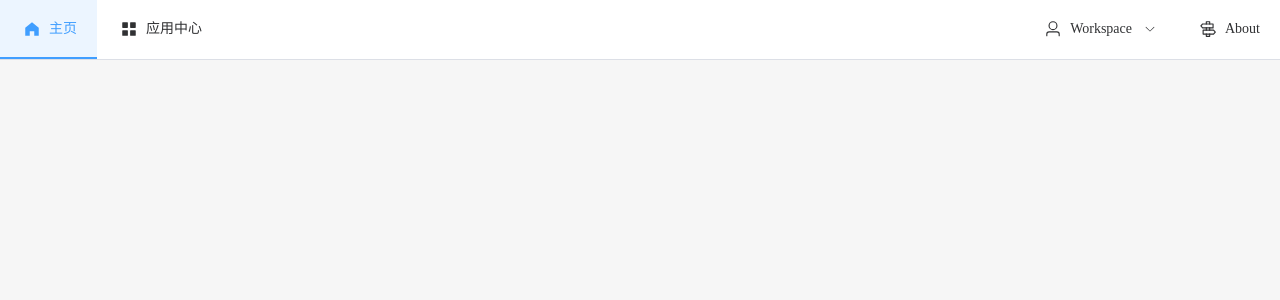
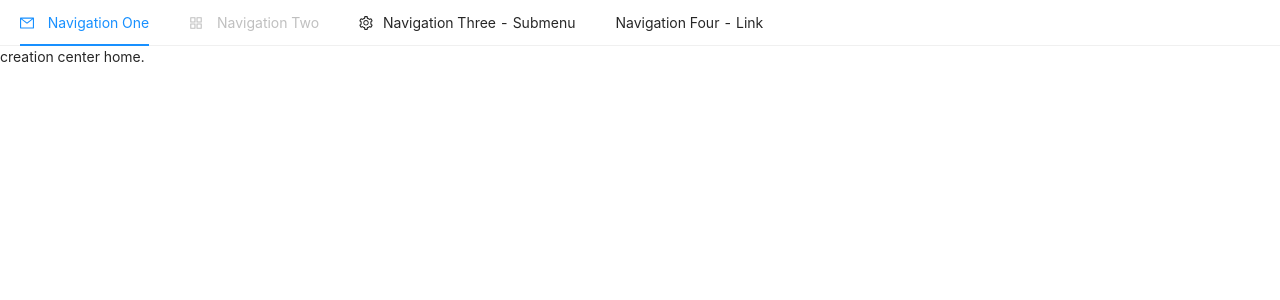
Before and after one commit to smsmpanda/combat, a Vue app: page /create/home in a window 1280 px wide. Shown: the top 300 px of the page. Built offline with nearby package versions, Linux system fonts and the light colour scheme.

Commit message:
新增“创作中心”

```diff
--- a/package.json
+++ b/package.json
@@ -7,6 +7,7 @@
     "build": "vue-cli-service build"
   },
   "dependencies": {
+    "ant-design-vue": "^3.2.20",
     "axios": "^1.4.0",
     "core-js": "^3.8.3",
     "element-plus": "^2.3.7",
--- /dev/null
+++ b/public/create.html
@@ -0,0 +1,12 @@
+<!DOCTYPE html>
+<html lang="en">
+<head>
+    <meta charset="UTF-8">
+    <meta name="viewport" content="width=device-width, initial-scale=1.0">
+    <title>创作中心</title>
+</head>
+<body>
+    <div id="app">
+    </div>
+</body>
+</html>
--- a/src/components/Nav.vue
+++ b/src/components/Nav.vue
@@ -17,32 +17,32 @@
             </template>
         </el-menu-item>
         <div class="container-fill" />
+        <el-menu-item @click="gotoCreationCenter">
+            <template #title>
+                <el-icon>
+                    <DataBoard />
+                </el-icon>
+                <span>创作中心</span>
+            </template>
+        </el-menu-item>
         <el-sub-menu index="3">
             <template #title>
                 <el-icon>
                     <User />
                 </el-icon>
-                <span>Workspace</span>
+                <span>个人空间</span>
             </template>
             <el-menu-item index="3-1">item one</el-menu-item>
             <el-menu-item index="3-2">item two</el-menu-item>
             <el-menu-item index="3-3">item three</el-menu-item>
         </el-sub-menu>
-        <el-menu-item index="/about">
-            <template #title>
-                <el-icon>
-                    <Guide />
-                </el-icon>
-                <span>About</span>
-            </template>
-        </el-menu-item>
     </el-menu>
 </template>
 
 <script lang="ts">
 import { defineComponent, onMounted, reactive } from 'vue';
-import { HomeFilled, Menu, User, Guide } from '@element-plus/icons-vue'
-import { useRoute } from 'vue-router';
+import { HomeFilled, Menu, User, Guide, DataBoard } from '@element-plus/icons-vue'
+import { useRoute, useRouter } from 'vue-router';
 
 export default defineComponent({
     name: 'App',
@@ -50,20 +50,27 @@ export default defineComponent({
         HomeFilled,
         Menu,
         User,
-        Guide
+        Guide,
+        DataBoard
     },
     setup() {
 
+        const route = useRoute()
         const data = reactive({
             activePath: ''
         });
 
         onMounted(() => {
-            data.activePath = useRoute().path
+            data.activePath = route.path
         })
 
+        const gotoCreationCenter = (e) => {
+            window.open('/create', '_blank')
+        }
+
         return {
-            data
+            data,
+            gotoCreationCenter
         }
     }
 })
--- /dev/null
+++ b/src/create/App.vue
@@ -0,0 +1,23 @@
+<template>
+    <NavHeader />
+    <RouterView>
+
+    </RouterView>
+</template>
+
+<script lang='ts'>
+import { defineComponent, reactive } from 'vue'
+import NavHeader from '@/create/components/NavHeader.vue'
+
+export default defineComponent({
+    name: 'App',
+    components: {
+        NavHeader
+    },
+    setup() {
+        return {}
+    }
+})
+</script>
+
+<style scoped></style>
--- /dev/null
+++ b/src/create/components/NavHeader.vue
@@ -0,0 +1,57 @@
+<template>
+    <a-menu v-model:selectedKeys="current" mode="horizontal">
+        <a-menu-item key="mail">
+            <template #icon>
+                <mail-outlined />
+            </template>
+            Navigation One
+        </a-menu-item>
+        <a-menu-item key="app" disabled>
+            <template #icon>
+                <appstore-outlined />
+            </template>
+            Navigation Two
+        </a-menu-item>
+        <a-sub-menu key="sub1">
+            <template #icon>
+                <setting-outlined />
+            </template>
+            <template #title>Navigation Three - Submenu</template>
+            <a-menu-item-group title="Item 1">
+                <a-menu-item key="setting:1">Option 1</a-menu-item>
+                <a-menu-item key="setting:2">Option 2</a-menu-item>
+            </a-menu-item-group>
+            <a-menu-item-group title="Item 2">
+                <a-menu-item key="setting:3">Option 3</a-menu-item>
+                <a-menu-item key="setting:4">Option 4</a-menu-item>
+            </a-menu-item-group>
+        </a-sub-menu>
+        <a-menu-item key="alipay">
+            <a href="https://antdv.com" target="_blank" rel="noopener noreferrer">
+                Navigation Four - Link
+            </a>
+        </a-menu-item>
+    </a-menu>
+</template>
+
+<script lang='ts'>
+import { defineComponent, ref } from 'vue'
+import { MailOutlined, AppstoreOutlined, SettingOutlined } from '@ant-design/icons-vue';
+
+export default defineComponent({
+    name: 'App',
+    components: {
+        MailOutlined,
+        AppstoreOutlined,
+        SettingOutlined,
+    },
+    setup() {
+        const current = ref<string[]>(['mail']);
+        return {
+            current,
+        };
+    }
+})
+</script>
+
+<style scoped></style>
--- /dev/null
+++ b/src/create/router/index.ts
@@ -0,0 +1,28 @@
+import { createRouter, createWebHistory, RouteRecordRaw } from "vue-router"
+import Home from "@/create/views/Home.vue"
+import About from "@/create/views/About.vue"
+
+const routes: Array<RouteRecordRaw> = [
+    {
+        path: '/create',
+        children: [
+            {
+                path: "about",
+                name: "About",
+                component: About
+            },
+            {
+                path: 'home',
+                name: "Home",
+                component: Home
+            }
+        ]
+    }
+];
+
+const router = createRouter({
+    history: createWebHistory(),
+    routes,
+});
+
+export default router;
--- /dev/null
+++ b/src/create/views/About.vue
@@ -0,0 +1,15 @@
+<template>
+    <div>Creation center about.</div>
+</template>
+
+<script lang='ts'>
+import { defineComponent, reactive } from 'vue'
+export default defineComponent({
+    name: 'App',
+    setup() {
+        return {}
+    }
+})
+</script>
+
+<style scoped></style>
--- /dev/null
+++ b/src/create/views/Home.vue
@@ -0,0 +1,15 @@
+<template>
+    <div>creation center home.</div>
+</template>
+
+<script lang='ts'>
+import { defineComponent, reactive } from 'vue'
+export default defineComponent({
+    name: 'App',
+    setup() {
+        return {}
+    }
+})
+</script>
+
+<style scoped></style>
--- a/src/main.ts
+++ b/src/main.ts
@@ -5,12 +5,15 @@ import store from '@/store'
 
 import "@/style/index.less"
 import "@/assets/iconfont/iconfont.css"
+
+// elementui-plus
 import ElementPlus from 'element-plus'
 import 'element-plus/dist/index.css'
 
 
+
+
 const app = createApp(App)
-app.provide('message', 'hello')
 app.use(router)
 app.use(store)
 app.use(ElementPlus)
--- a/vue.config.js
+++ b/vue.config.js
@@ -1,4 +1,15 @@
 const { defineConfig } = require('@vue/cli-service')
 module.exports = defineConfig({
-  transpileDependencies: true
+  transpileDependencies: true,
+  pages: {
+    create: {
+      entry: 'src/create/main.ts',
+      template: 'public/create.html',
+      filename: 'create.html'
+    },
+    index: {
+      entry: 'src/main.ts',
+      template: 'public/index.html'
+    }
+  }
 })
```
Also changed, not shown: src/create/main.ts (added, +13 -0 lines), 1 other file (tests, documents, lock files or other folders).
